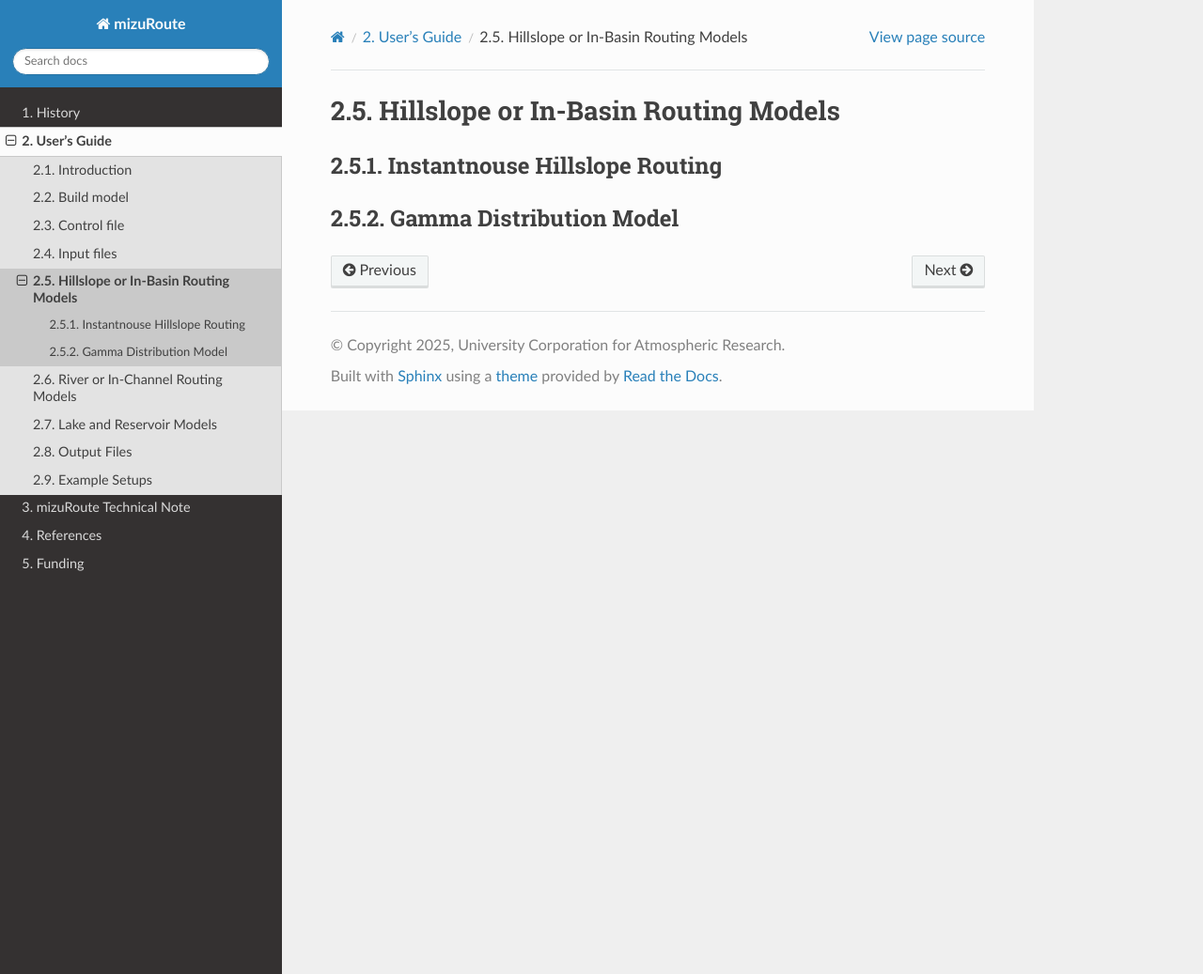
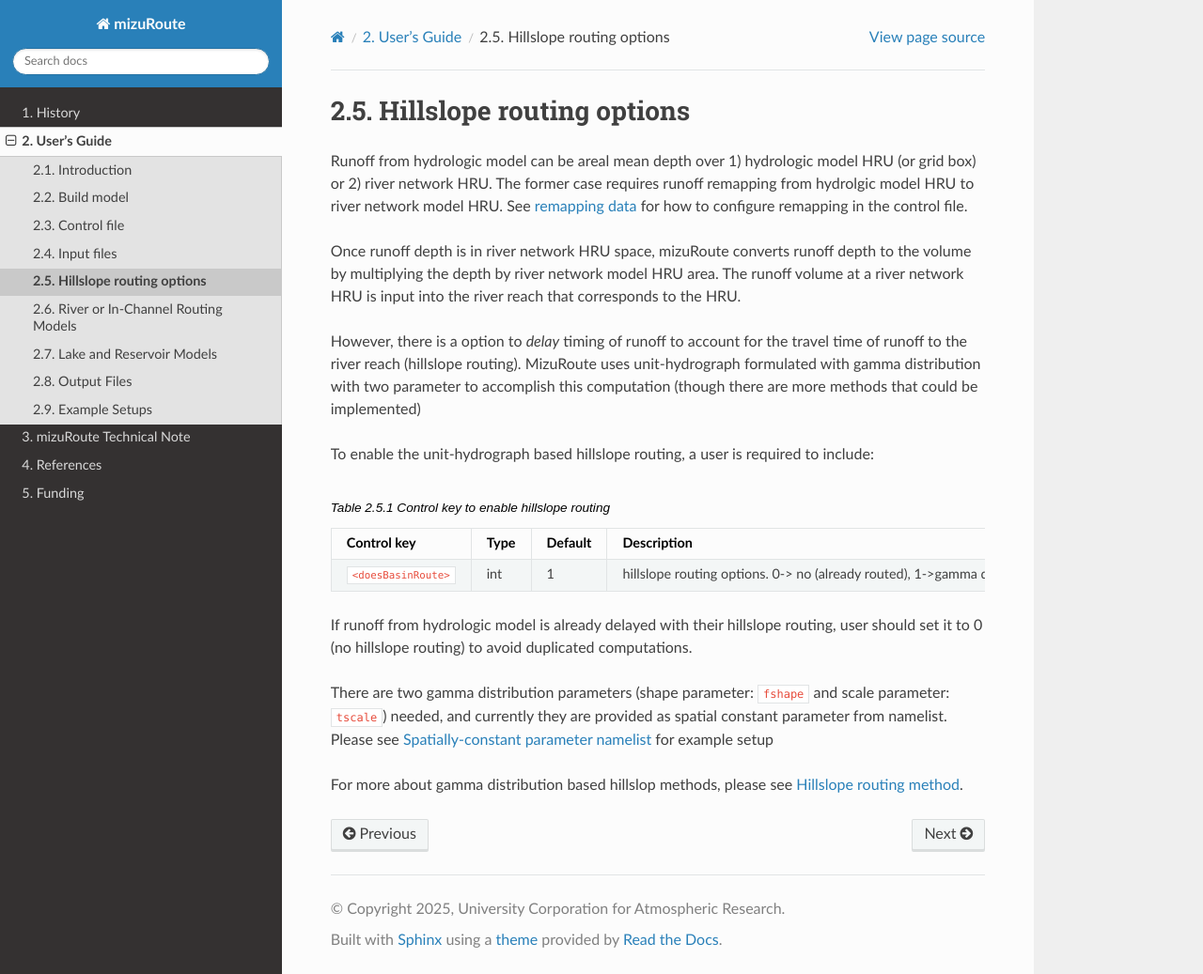
Before and after one commit to ESCOMP/mizuRoute, a Sphinx documentation site: the page built from docs/source/users_guide/Hill.rst, in a window 1280 px wide and 1037 px high. Shown: the whole window at 94% size. Built offline with Sphinx 7.4.7 and the Read the Docs theme 3.1.0, drawn with Linux system fonts in a browser that asks for light colours.

Commit message:
updated hillslope routing user guide

```diff
--- a/docs/source/tech_note/reach_routing.rst
+++ b/docs/source/tech_note/reach_routing.rst
@@ -13,6 +13,12 @@ Overall workflow
 #. Route lateral discharge at each river reach through river network.
 
 The overland routing is optional, and currently simple unit hydrograph based on gamma distribution is used to delay instantaneous runoff.
+
+.. _Hillslope_routing_scheme:
+
+Hillslope routing scheme
+========================
+
 
 
 .. _River_routing_schemes:
--- a/docs/source/users_guide/Control_file.rst
+++ b/docs/source/users_guide/Control_file.rst
@@ -124,10 +124,6 @@ For water management option, See :doc:`Water management option <Input_files>`.
      - int
      - None
      - time interval of simulation in second. e.g., 86400 sec for daily step
-   * - ``<doesBasinRoute>``
-     - int
-     - 1
-     - hillslope routing options. 0-> no (already routed), 1->IRF
    * - ``<param_nml>``
      - char
      - None
--- a/docs/source/users_guide/Hill.rst
+++ b/docs/source/users_guide/Hill.rst
@@ -1,15 +1,36 @@
 .. _Hillslope_Routing:
 
-Hillslope or In-Basin Routing Models
+Hillslope routing options
 ====================================
 
-.. _Instantnouse_Hillslope_Routing:
+Runoff from hydrologic model can be areal mean depth over 1) hydrologic model HRU (or grid box) or 2) river network HRU.
+The former case requires runoff remapping from hydrolgic model HRU to river network model HRU. See :ref:`remapping data <Runoff_mapping_data>` for how to configure remapping in the control file.
 
-Instantnouse Hillslope Routing
-------------------------------
+Once runoff depth is in river network HRU space, mizuRoute converts runoff depth to the volume by multiplying the depth by river network model HRU area.
+The runoff volume at a river network HRU is input into the river reach that corresponds to the HRU.
 
+However, there is a option to *delay* timing of runoff to account for the travel time of runoff to the river reach (hillslope routing).
+MizuRoute uses unit-hydrograph formulated with gamma distribution with two parameter to accomplish this computation (though there are more methods that could be implemented)
 
-.. _Gamma_Hillslope_Routing:
+To enable the unit-hydrograph based hillslope routing, a user is required to include:
 
-Gamma Distribution Model
-------------------------
+.. list-table:: Control key to enable hillslope routing
+   :header-rows: 1
+   :widths: 20 15 15 50
+   :name: channel-parameter-specification
+
+   * - Control key
+     - Type
+     - Default
+     - Description
+   * - ``<doesBasinRoute>``
+     - int
+     - 1
+     - hillslope routing options. 0-> no (already routed), 1->gamma distribution UH
+
+If runoff from hydrologic model is already delayed with their hillslope routing, user should set it to 0 (no hillslope routing) to avoid duplicated computations.
+
+There are two gamma distribution parameters (shape parameter: ``fshape`` and scale parameter: ``tscale``) needed, and currently they are provided as spatial constant parameter from namelist.
+Please see :ref:`Spatially-constant parameter namelist <namelist_file>` for example setup
+
+For more about gamma distribution based hillslop methods, please see :ref:`Hillslope routing method <Hillslope_routing_scheme>`.
```
